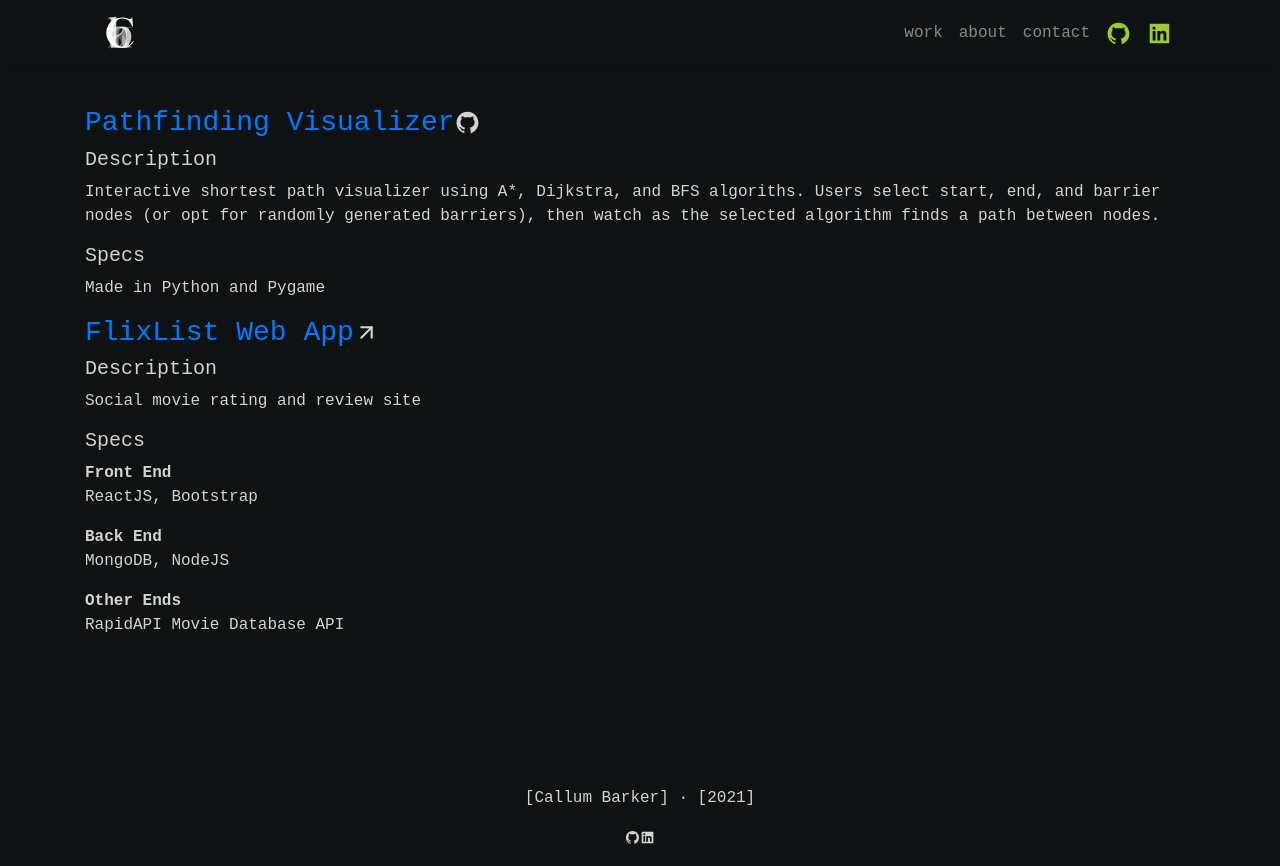
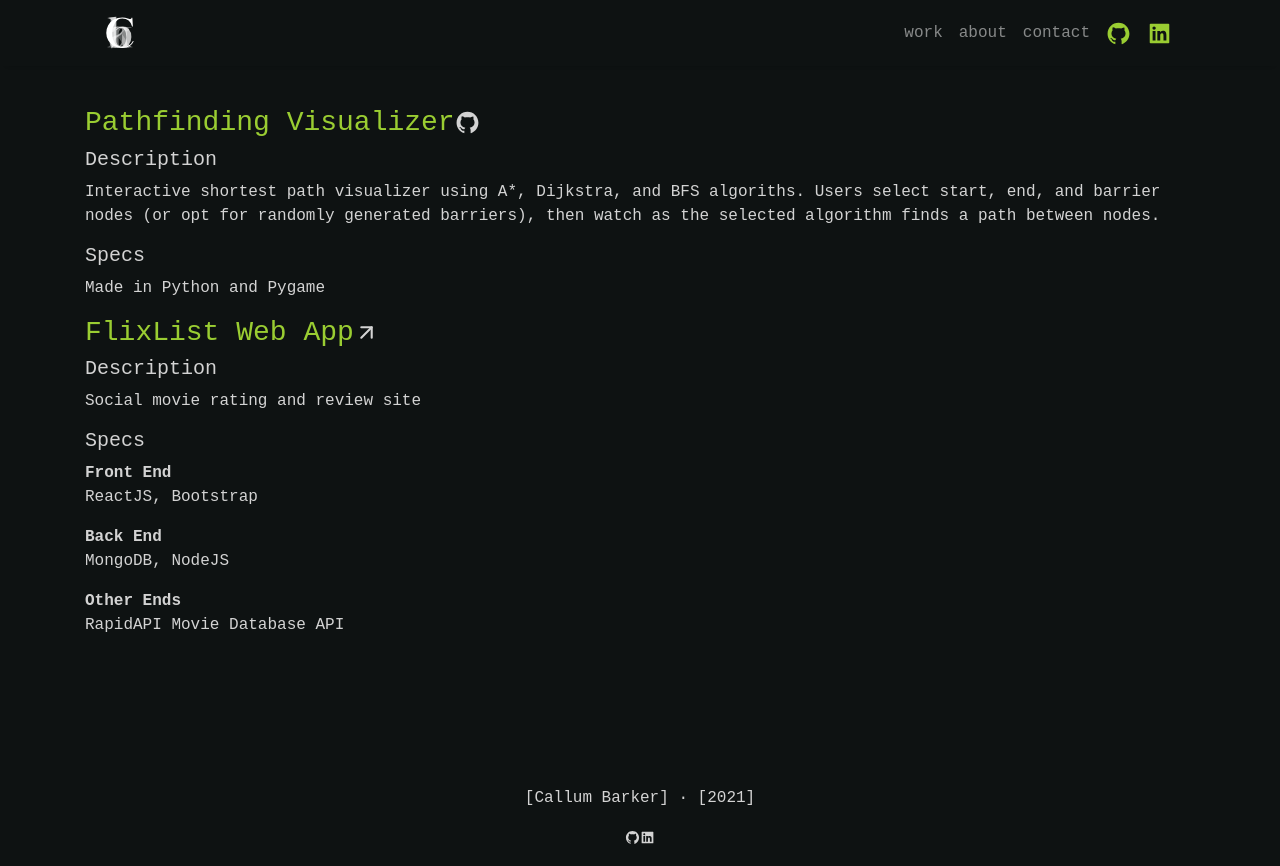
Before and after one commit to cbarkr/portfolio, a React (Create React App) app: page /work in a window 1280 px wide. Built offline with nearby package versions, Linux system fonts and the light colour scheme.

Commit message:
link fixes

```diff
--- a/src/App.css
+++ b/src/App.css
@@ -58,6 +58,14 @@ body{
   text-align: center;
 }
 
+.project-link a{
+  color: yellowgreen;
+}
+
+.project-link a:hover{
+  color: lightgrey;
+}
+
 .interest-groups{
   display: flex;
 }
@@ -87,6 +95,14 @@ body{
 }
 
 /*  Work Page  */
+
+.project a{
+  color: yellowgreen;
+}
+
+.project a:hover{
+  color: lightgrey;
+}
 
 /*  About Page  */
 
@@ -140,6 +156,10 @@ body{
   padding-bottom: 20px;
 }
 
+.btn-outline-light:hover{
+  color: yellowgreen;
+}
+
 /*  Contact Page  */
 
 .contact-email{
@@ -149,6 +169,14 @@ body{
   padding-bottom: 20px;
 }
 
+.contact-email a{
+  color: lightgrey;
+}
+
+.contact-email a:hover{
+  color: yellowgreen;
+}
+
 .contact-links{
   display: flex;
   justify-content: center;
--- a/src/Components/Contact.jsx
+++ b/src/Components/Contact.jsx
@@ -7,7 +7,11 @@ class Contact extends React.Component{
         return(
             <div className="container">
                 <div className="contact-email">
-                    <h5>cbarkr@gmail.com</h5>
+                    <h4>
+                        <a href="mailto:cbarkr@gmail.com" target="_blank" rel="noreferrer">
+                            cbarkr@gmail.com
+                        </a>
+                    </h4>
                 </div>
                 <div className="contact-links">
                     <a href="https://github.com/cbarkr">
--- a/src/Components/Work.jsx
+++ b/src/Components/Work.jsx
@@ -9,7 +9,7 @@ class Work extends React.Component{
             <div className="container">
                 <div className="project">
                         <h3>
-                            <a href="https://github.com/cbarkr/PathfindingVisualizer" className="project-link">Pathfinding Visualizer
+                            <a href="https://github.com/cbarkr/PathfindingVisualizer" className="project-link" target="_blank" rel="noreferrer">Pathfinding Visualizer
                                 <AiFillGithub title="GitHub" size={25} style={{color: "lightgrey"}}/>
                             </a>
                         </h3>
@@ -23,13 +23,11 @@ class Work extends React.Component{
                     </div>
                 </div>
                 <div className="project">
-                    <a href="https://flixxlist.herokuapp.com/" className="project-link">
                         <h3>
-                            <a href="https://flixxlist.herokuapp.com/" className="project-link">FlixList Web App
+                            <a href="https://flixxlist.herokuapp.com/" className="project-link" target="_blank" rel="noreferrer">FlixList Web App
                                 <FiArrowUpRight title="FlixList" size={25} style={{color: "lightgrey"}}/>
                             </a>
                         </h3>
-                    </a>
                     <div className="project-desc">
                         <h5>Description</h5>
                         <p>Social movie rating and review site</p>
```
